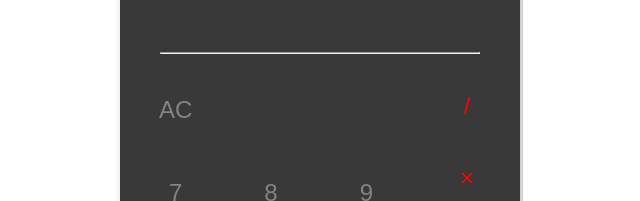
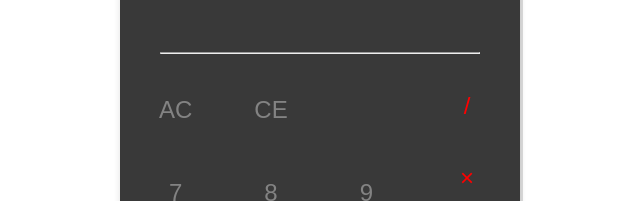
Before and after one commit to gerhynes/react-calculator, a React (Create React App) app: page / in a window 1280 px wide. Shown: the part 243-444 px from the top of the page, without its empty margins (320-960 px from the left). Built offline with nearby package versions, Linux system fonts and the light colour scheme.

Commit message:
Add CE button

```diff
--- a/src/components/Calculator/Calculator.js
+++ b/src/components/Calculator/Calculator.js
@@ -48,6 +48,8 @@ class Calculator extends Component {
     });
   };
 
+  handleCE = () => {};
+
   handleDecimal = () => {
     const { currentVal, evaluated, formula } = this.state;
     const { digitLimit, endsWithOperator } = this.props;
@@ -82,10 +84,11 @@ class Calculator extends Component {
 
   handleNumber = e => {
     console.log(e.target.value);
+    // Only run if digit limit not met
     if (!this.state.currentVal.includes("Limit")) {
       const { currentVal, formula, evaluated } = this.state;
       const { digitLimit, isOperator } = this.props;
-      const value = e.target.value;
+      const { value } = e.target;
       this.setState({ evaluated: false });
       if (currentVal.length > digitLimit) {
         this.maxDigitAlert();
@@ -188,8 +191,21 @@ class Calculator extends Component {
           <hr></hr>
           <div className="buttons">
             <div className="controls">
-              <button className="button" onClick={this.handleClear} id="clear">
+              <button
+                className="button"
+                onClick={this.handleClear}
+                id="clear"
+                value="AC"
+              >
                 AC
+              </button>
+              <button
+                className="button"
+                onClick={this.handleCE}
+                id="back"
+                value="CE"
+              >
+                CE
               </button>
             </div>
             <div className="numbers">
@@ -208,6 +224,7 @@ class Calculator extends Component {
                 className="button"
                 id="decimal"
                 onClick={this.handleDecimal}
+                value="."
               >
                 .
               </button>
@@ -219,6 +236,7 @@ class Calculator extends Component {
                   key={operator}
                   id={ids[operator]}
                   onClick={this.handleOperator}
+                  value={operator}
                 >
                   {operator}
                 </button>
@@ -227,6 +245,7 @@ class Calculator extends Component {
                 className="button equals"
                 id="equals"
                 onClick={this.handleCalculate}
+                value="="
               >
                 =
               </button>
```
